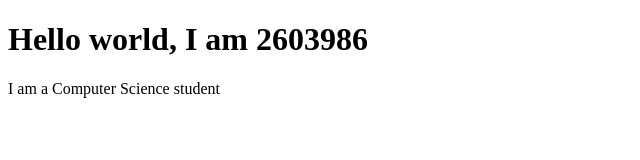
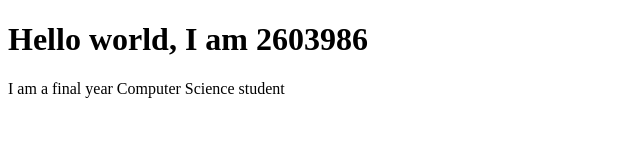
Before and after one commit to xeyranaeschool/SDLab1, a plain HTML site: page index.html in a window 1280 px wide. Shown: the full height of the page, 0-640 px from the left. Drawn offline with Linux system fonts and the light colour scheme.

Commit message:
feat: I added more detail to the paragrapgh on the site

```diff
--- a/index.html
+++ b/index.html
@@ -5,6 +5,6 @@
     </head>
     <body>
         <h1>Hello world, I am 2603986</h1>
-        <p>I am a Computer Science student</p>
+        <p>I am a final year Computer Science student</p>
     </body>
 </html>
```
